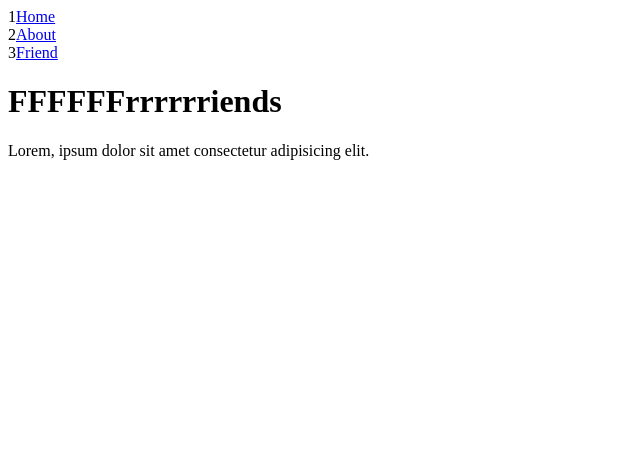
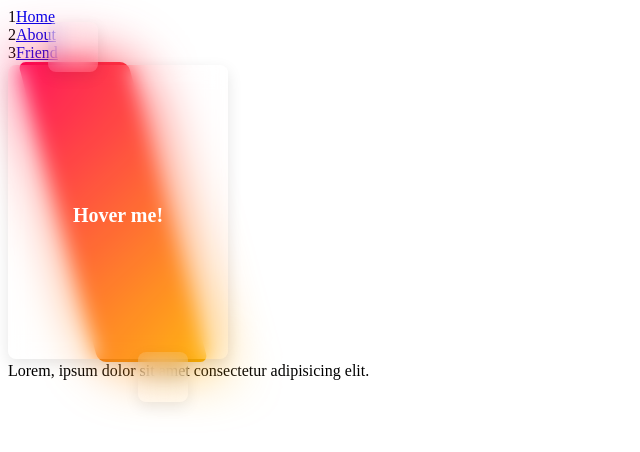
Before and after one commit to tenkeyseven/tks-react-profile-website, a React (Vite) app: page /friend in a window 1280 px wide. Shown: the top 452 px of the page, without its empty margins (0-640 px from the left). Built offline with nearby package versions, Linux system fonts and the light colour scheme; a web font is replaced by a local one.

Commit message:
[Feature]Importing module.css to style 🫐

```diff
--- a/package.json
+++ b/package.json
@@ -14,6 +14,7 @@
     "react-dom": "^17.0.2",
     "react-icons": "^4.3.1",
     "react-router-dom": "^6.2.2",
+    "sass": "^1.49.9",
     "swr": "^1.2.2"
   },
   "devDependencies": {
--- /dev/null
+++ b/src/ColorBox.module.css
@@ -0,0 +1,131 @@
+/* From cssbuttons.io by @Codewithvinay */
+.box {
+  position: relative;
+  width: 220px;
+  height: 300px;
+  display: flex;
+  justify-content: center;
+  align-items: center;
+  transition: 0.5s;
+  z-index: 1;
+}
+
+.box::before {
+  content: " ";
+  position: absolute;
+  top: 0;
+  left: 50px;
+  width: 50%;
+  height: 100%;
+  text-decoration: none;
+  background: #fff;
+  border-radius: 8px;
+  transform: skewX(15deg);
+  transition: 0.5s;
+}
+
+.box::after {
+  content: "";
+  position: absolute;
+  top: 0;
+  left: 50;
+  width: 50%;
+  height: 100%;
+  background: #fff;
+  border-radius: 8px;
+  transform: skewX(15deg);
+  transition: 0.5s;
+  filter: blur(30px);
+}
+
+.box:hover:before,
+.box:hover:after {
+  transform: skewX(0deg) scaleX(1.3);
+}
+
+.box:before,
+.box:after {
+  background: linear-gradient(315deg, #ffbc00, #ff0058);
+}
+
+.box span {
+  display: block;
+  position: absolute;
+  top: 0;
+  left: 0;
+  right: 0;
+  bottom: 0;
+  z-index: 5;
+  pointer-events: none;
+}
+
+.box span::before {
+  content: "";
+  position: absolute;
+  top: 0;
+  left: 0;
+  width: 0;
+  height: 0;
+  border-radius: 8px;
+  background: rgba(255, 255, 255, 0.1);
+  backdrop-filter: blur(10px);
+  opacity: 0;
+  transition: 0.1s;
+  animation: animate 2s ease-in-out infinite;
+  box-shadow: 0 5px 15px rgba(0, 0, 0, 0.08);
+}
+
+.box span::before {
+  top: -40px;
+  left: 40px;
+  width: 50px;
+  height: 50px;
+  opacity: 1;
+}
+
+.box span::after {
+  content: "";
+  position: absolute;
+  bottom: 0;
+  right: 0;
+  width: 100%;
+  height: 100%;
+  border-radius: 8px;
+  background: rgba(255, 255, 255, 0.1);
+  backdrop-filter: blur(10px);
+  opacity: 0;
+  transition: 0.5s;
+  box-shadow: 0 5px 15px rgba(0, 0, 0, 0.08);
+  animation-delay: -1s;
+}
+
+.box span:after {
+  bottom: -40px;
+  right: 40px;
+  width: 50px;
+  height: 50px;
+  opacity: 1;
+}
+
+.box .content {
+  position: relative;
+  width: 190px;
+  height: 254px;
+  padding: 20px 40px;
+  background: rgba(255, 255, 255, 0.05);
+  backdrop-filter: blur(10px);
+  box-shadow: 0 5px 15px rgba(0, 0, 0, 0.1);
+  border-radius: 8px;
+  z-index: 1;
+  transform: 0.5s;
+  color: #fff;
+  display: flex;
+  justify-content: center;
+  align-items: center;
+}
+
+.box .content h2 {
+  font-size: 20px;
+  color: #fff;
+  margin-bottom: 10px;
+}
--- /dev/null
+++ b/src/ColorCard.module.css
@@ -0,0 +1,67 @@
+/* From cssbuttons.io by @adamgiebl */
+/* .card {
+  position: relative;
+  width: 190px;
+  height: 254px;
+  background: lightgrey;
+  box-shadow: #d11bff42 0 15px 40px -5px;
+  z-index: 1;
+  border-radius: 20px;
+} */
+
+.card {
+    width: 190px;
+    height: 254px;
+    border-radius: 30px;
+    background: #e0e0e0;
+    box-shadow: 15px 15px 30px #bebebe,
+                -15px -15px 30px #ffffff;
+}
+
+.card__content {
+  background: linear-gradient(
+    rgba(255, 255, 255, 0.473),
+    rgba(150, 150, 150, 0.25)
+  );
+  z-index: 1;
+  backdrop-filter: blur(20px);
+  -webkit-backdrop-filter: blur(20px);
+  position: absolute;
+  left: 0;
+  top: 0;
+  width: 100%;
+  height: 100%;
+}
+
+.card .blob {
+  position: absolute;
+  z-index: -1;
+  border-radius: 5em;
+  width: 200px;
+  height: 200px;
+}
+
+.card .blob:nth-child(2) {
+  left: -50px;
+  top: -90px;
+  background: #ff930f;
+}
+
+.card .blob:nth-child(3) {
+  left: 110px;
+  top: -20px;
+  z-index: -1;
+  background: #bf0fff;
+}
+
+.card .blob:nth-child(4) {
+  left: -40px;
+  top: 100px;
+  background: #ff1b6b;
+}
+
+.card .blob:nth-child(5) {
+  left: 100px;
+  top: 180px;
+  background: #0061ff;
+}
--- /dev/null
+++ b/src/ColorLoader.module.css
@@ -0,0 +1,84 @@
+/* From cssbuttons.io by @SchawnnahJ */
+.loader {
+  position: relative;
+  width: 2.5em;
+  height: 2.5em;
+  transform: rotate(165deg);
+}
+
+.loader:before,
+.loader:after {
+  content: "";
+  position: absolute;
+  top: 50%;
+  left: 50%;
+  display: block;
+  width: 0.5em;
+  height: 0.5em;
+  border-radius: 0.25em;
+  transform: translate(-50%, -50%);
+}
+
+.loader:before {
+  animation: before8 2s infinite;
+}
+
+.loader:after {
+  animation: after6 2s infinite;
+}
+
+@keyframes before8 {
+  0% {
+    width: 0.5em;
+    box-shadow: 1em -0.5em rgba(225, 20, 98, 0.75),
+      -1em 0.5em rgba(111, 202, 220, 0.75);
+  }
+
+  35% {
+    width: 2.5em;
+    box-shadow: 0 -0.5em rgba(225, 20, 98, 0.75),
+      0 0.5em rgba(111, 202, 220, 0.75);
+  }
+
+  70% {
+    width: 0.5em;
+    box-shadow: -1em -0.5em rgba(225, 20, 98, 0.75),
+      1em 0.5em rgba(111, 202, 220, 0.75);
+  }
+
+  100% {
+    box-shadow: 1em -0.5em rgba(225, 20, 98, 0.75),
+      -1em 0.5em rgba(111, 202, 220, 0.75);
+  }
+}
+
+@keyframes after6 {
+  0% {
+    height: 0.5em;
+    box-shadow: 0.5em 1em rgba(61, 184, 143, 0.75),
+      -0.5em -1em rgba(233, 169, 32, 0.75);
+  }
+
+  35% {
+    height: 2.5em;
+    box-shadow: 0.5em 0 rgba(61, 184, 143, 0.75),
+      -0.5em 0 rgba(233, 169, 32, 0.75);
+  }
+
+  70% {
+    height: 0.5em;
+    box-shadow: 0.5em -1em rgba(61, 184, 143, 0.75),
+      -0.5em 1em rgba(233, 169, 32, 0.75);
+  }
+
+  100% {
+    box-shadow: 0.5em 1em rgba(61, 184, 143, 0.75),
+      -0.5em -1em rgba(233, 169, 32, 0.75);
+  }
+}
+
+.loader {
+  position: absolute;
+  /* top: calc(50% - 1.25em);
+  left: calc(50% - 1.25em); */
+}
--- a/src/pages/About.tsx
+++ b/src/pages/About.tsx
@@ -1,5 +1,6 @@
 import React from "react";
 import { IconType } from "react-icons";
+import loaderStyles from "/src/ColorLoader.module.css";
 import {
   AiOutlineGithub,
   AiOutlineWeibo,
@@ -17,8 +18,9 @@ const fetcher = (url: string) => fetch(url).then((res) => res.json());
 function Stats({ apiUrl }: { apiUrl: string }) {
   const { data, error } = useSWR(apiUrl, fetcher);
 
+  // return <div className={loaderStyles.loader}></div>;
   if (error) return <div>failed to load</div>;
-  if (!data) return <div>loading...</div>;
+  if (!data) return <div className={loaderStyles.loader}></div>;
 
   return <div>{data.count}</div>;
 }
--- a/src/pages/Friend.tsx
+++ b/src/pages/Friend.tsx
@@ -1,3 +1,31 @@
+import styles from "/src/ColorCard.module.css";
+import styles2 from "/src/ColorBox.module.css";
+
+const ColorCard = () => {
+  return (
+    // <div className={styles.card}>
+    //   <div className={styles.card__content}>
+    //   </div>
+    //   <div className={styles.blob}></div>
+    //   <div className={styles.blob}></div>
+    //   <div className={styles.blob}></div>
+    //   <div className={styles.blob}></div>
+    // </div>
+    <div className={styles.card}></div>
+  );
+};
+
+const ColorBox = () => {
+  return (
+    <div className={styles2.box}>
+      <span></span>
+      <div className={styles2.content}>
+        <h2>Hover me!</h2>
+      </div>
+    </div>
+  );
+};
+
 export default function Friend() {
-  return <h1>FFFFFFrrrrrriends</h1>;
+  return <ColorBox />;
 }
```
Also changed, not shown: 1 other file (tests, documents, lock files or other folders).
